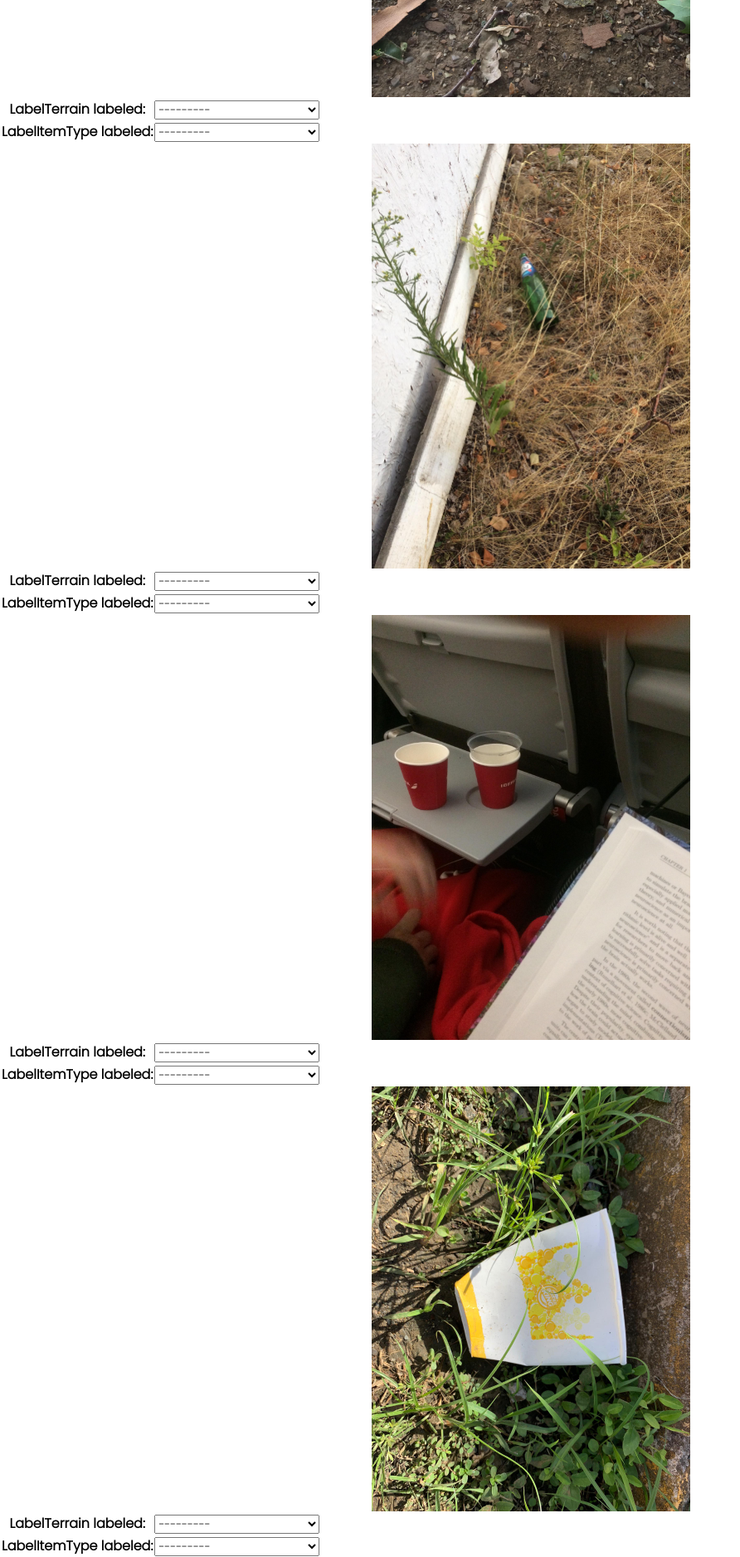
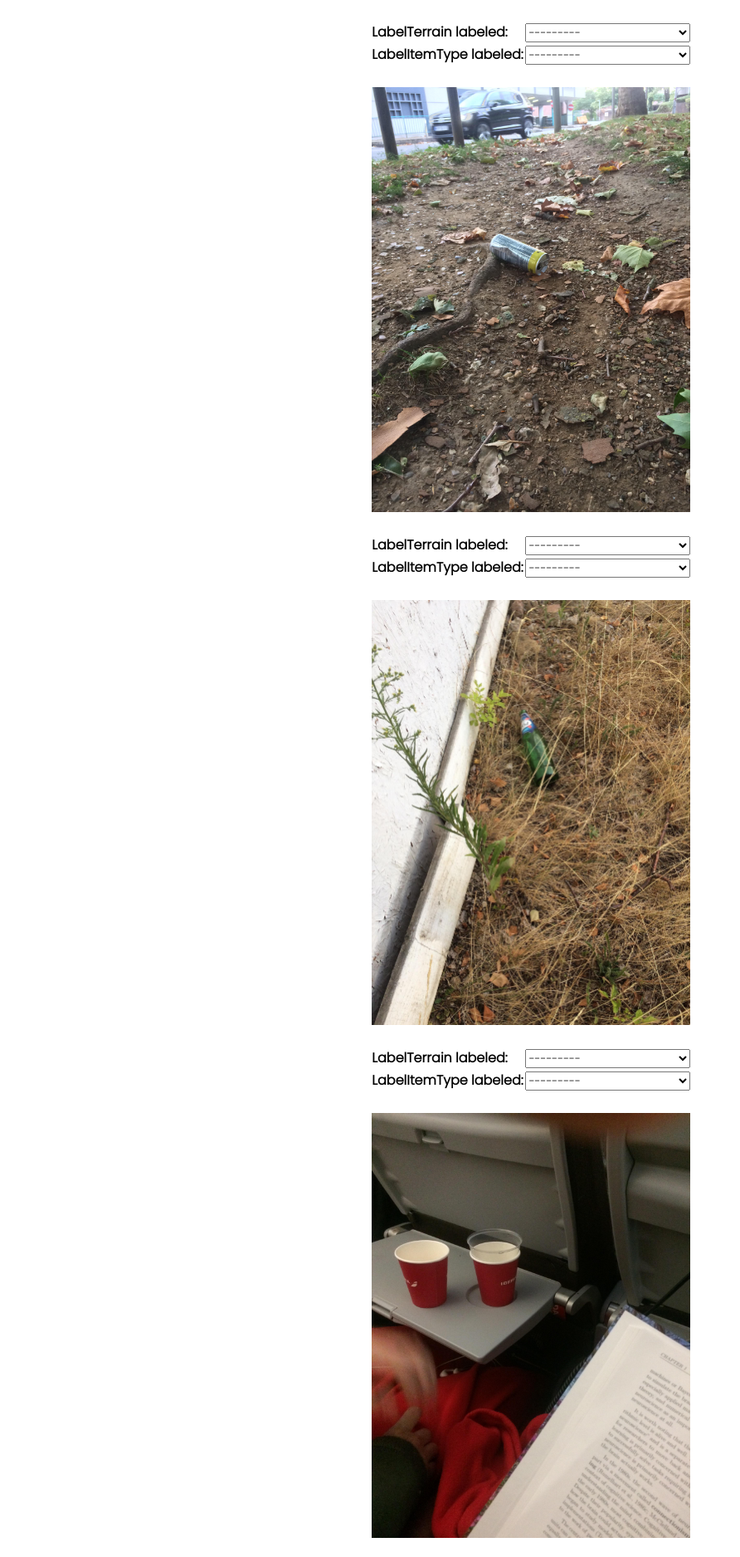
Before and after one commit to flischewski1/ca-experiment, a Django app: template mysite/label/templates/labeltest.html in a window 1280 px wide. Shown: the part 4085-5961 px from the top of the page at 83% size, without its empty margins (0-892 px from the left). Run offline with Django 4.2, Linux system fonts and the light colour scheme; the template is opened without the code that fills it: values that come from a table or form of the project are taken from there, others are empty; data comes from the database, SQL or seed files in the repository.

Commit message:
fixing style issues

```diff
--- a/mysite/label/static/css/style.css
+++ b/mysite/label/static/css/style.css
@@ -7,9 +7,10 @@
     font-family: "Poppins", sans-serif;
 }
 
-.main-text{
-    margin:auto;
-    width: 100%;
+.form-table{
+    margin-left: auto;
+    margin-right: auto;
+    text-align: left;
 
 }
 
--- a/mysite/label/templates/labeltest.html
+++ b/mysite/label/templates/labeltest.html
@@ -21,14 +21,17 @@
 
       <form action="" method="post" onkeydown="return event.key != 'Enter';">
         {% csrf_token %}
+        <br />
         <input type="hidden" name="imageid" value="{{x.ImageID}}" />
-        <table>
+        <table class="form-table">
           {{ form.as_table }}
         </table>
-
+        <br />
         {% endfor %}
         <input type="submit" value="Next" onclick="updateCookie();" />
+
       </form>
+
     </div>
 
     <div class="container">
```
